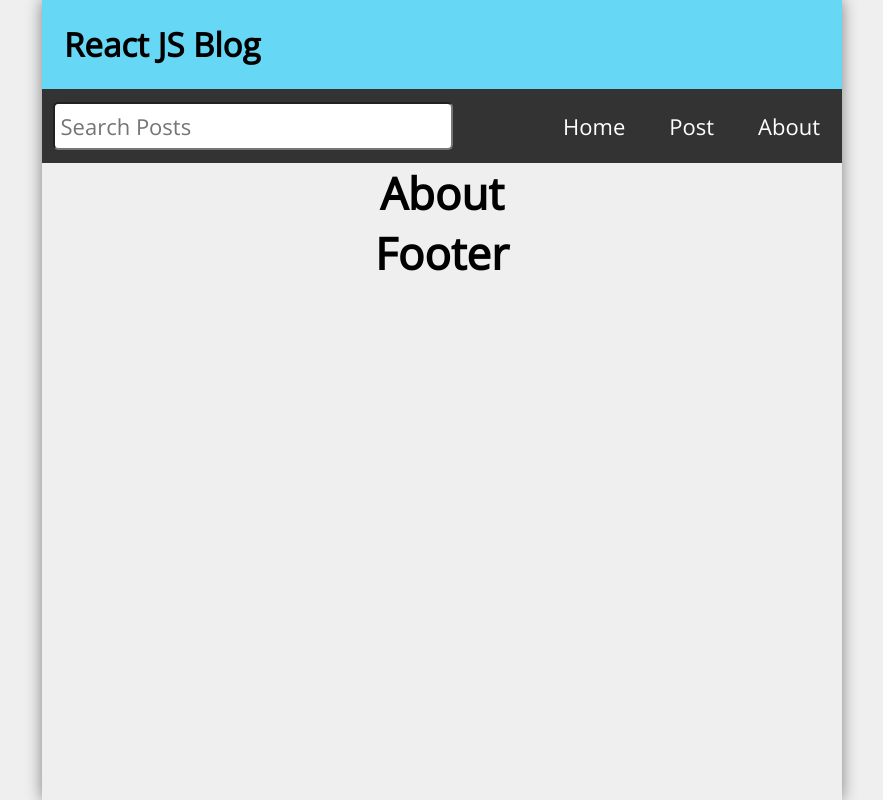
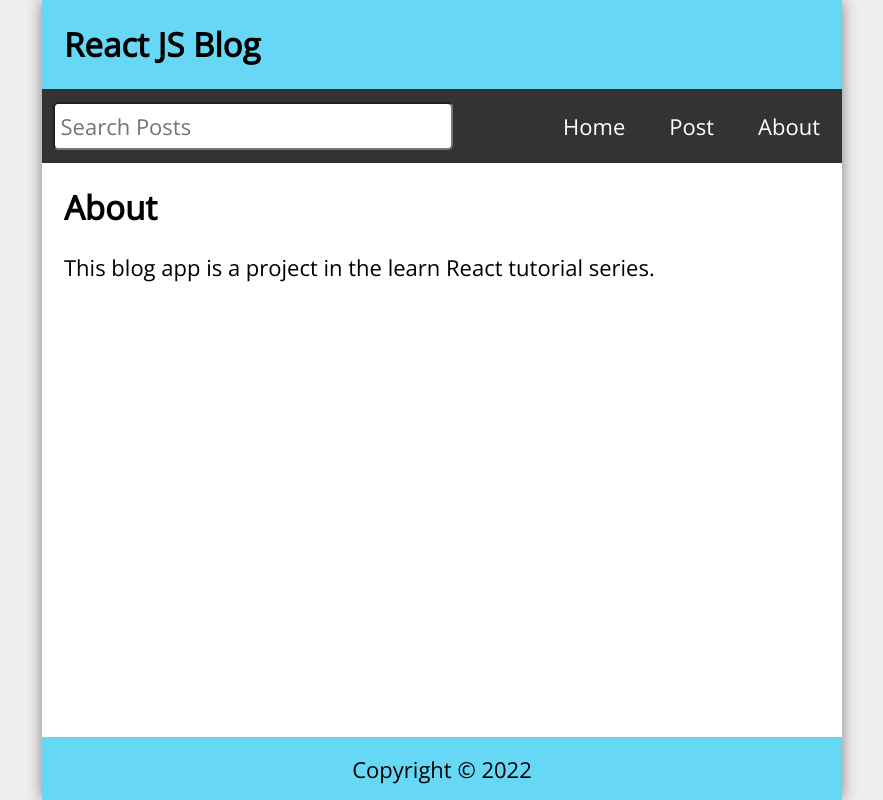
Before and after one commit to chiayuuliu/React-router-V5, a React (Create React App) app: page /about in a window 1280 px wide. Shown: the whole page, without its empty margins (198-1081 px from the left). Built offline with nearby package versions, Linux system fonts and the light colour scheme.

Commit message:
404 footer about 頁面完成

```diff
--- a/src/component/About.js
+++ b/src/component/About.js
@@ -1,11 +1,14 @@
-import React from 'react'
+import React from "react";
 
 const About = () => {
   return (
-    <main>
-        <h1>About</h1>
+    <main className="About">
+      <h2>About</h2>
+      <p style={{ marginTop: "1rem" }}>
+        This blog app is a project in the learn React tutorial series.
+      </p>
     </main>
-  )
-}
+  );
+};
 
-export default About
+export default About;
--- a/src/component/Footer.js
+++ b/src/component/Footer.js
@@ -1,9 +1,10 @@
 import React from "react";
 
 const Footer = () => {
+  const today = new Date()
   return (
-    <footer>
-      <h1>Footer</h1>
+    <footer className="Footer">
+      <p>Copyright &copy; {today.getFullYear()}</p>
     </footer>
   );
 };
--- a/src/component/Missing.js
+++ b/src/component/Missing.js
@@ -1,11 +1,16 @@
-import React from 'react'
+import React from "react";
+import { Link } from "react-router-dom";
 
 const Missing = () => {
   return (
-    <main>
-        <h1>Missing</h1>
+    <main className="Missing">
+      <h2>Page Not Found</h2>
+      <p>Well that's disappointing</p>
+      <p>
+        <Link to={"/"}>Visit Our Homepage</Link>
+      </p>
     </main>
-  )
-}
+  );
+};
 
-export default Missing
+export default Missing;
```
